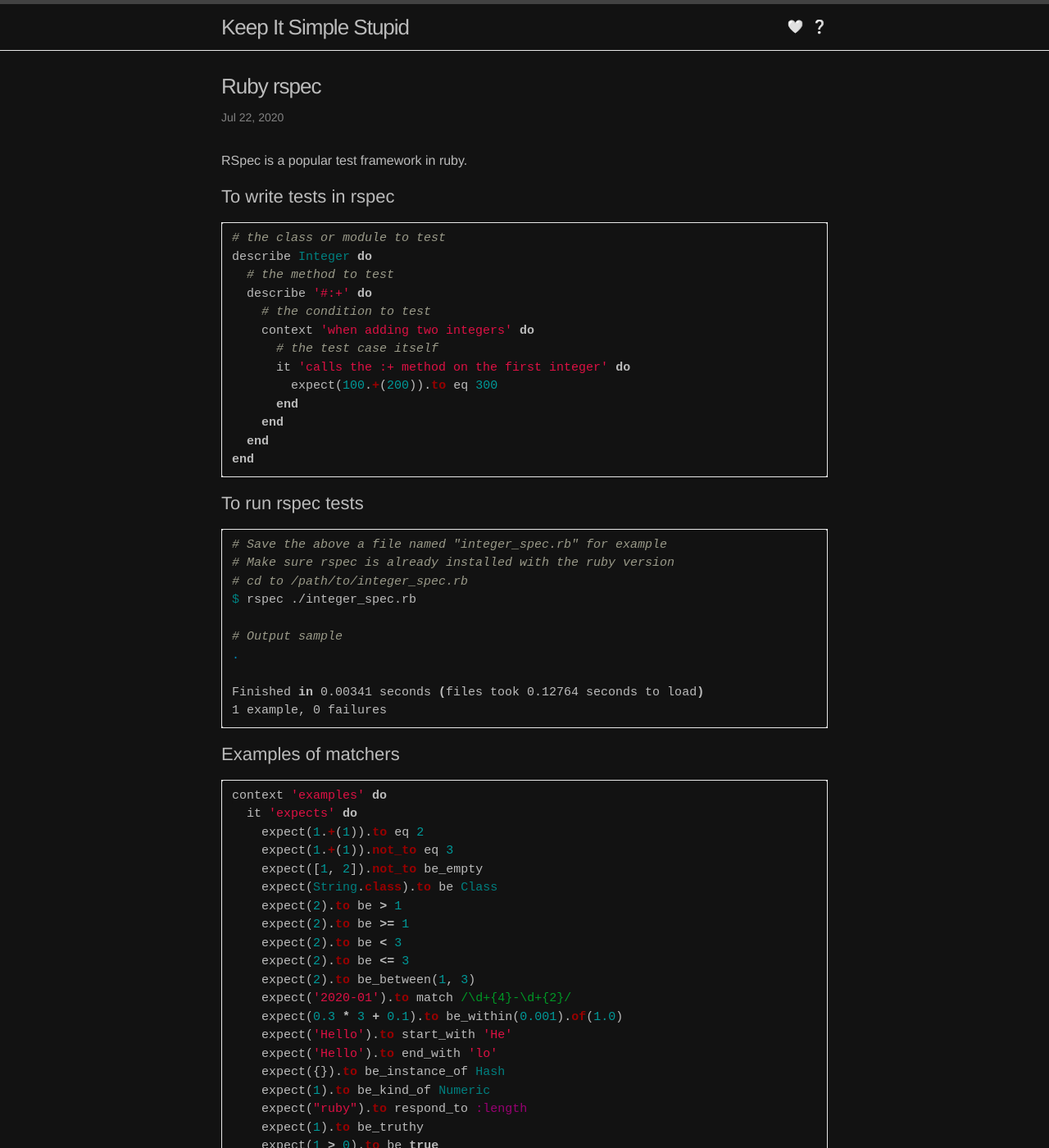
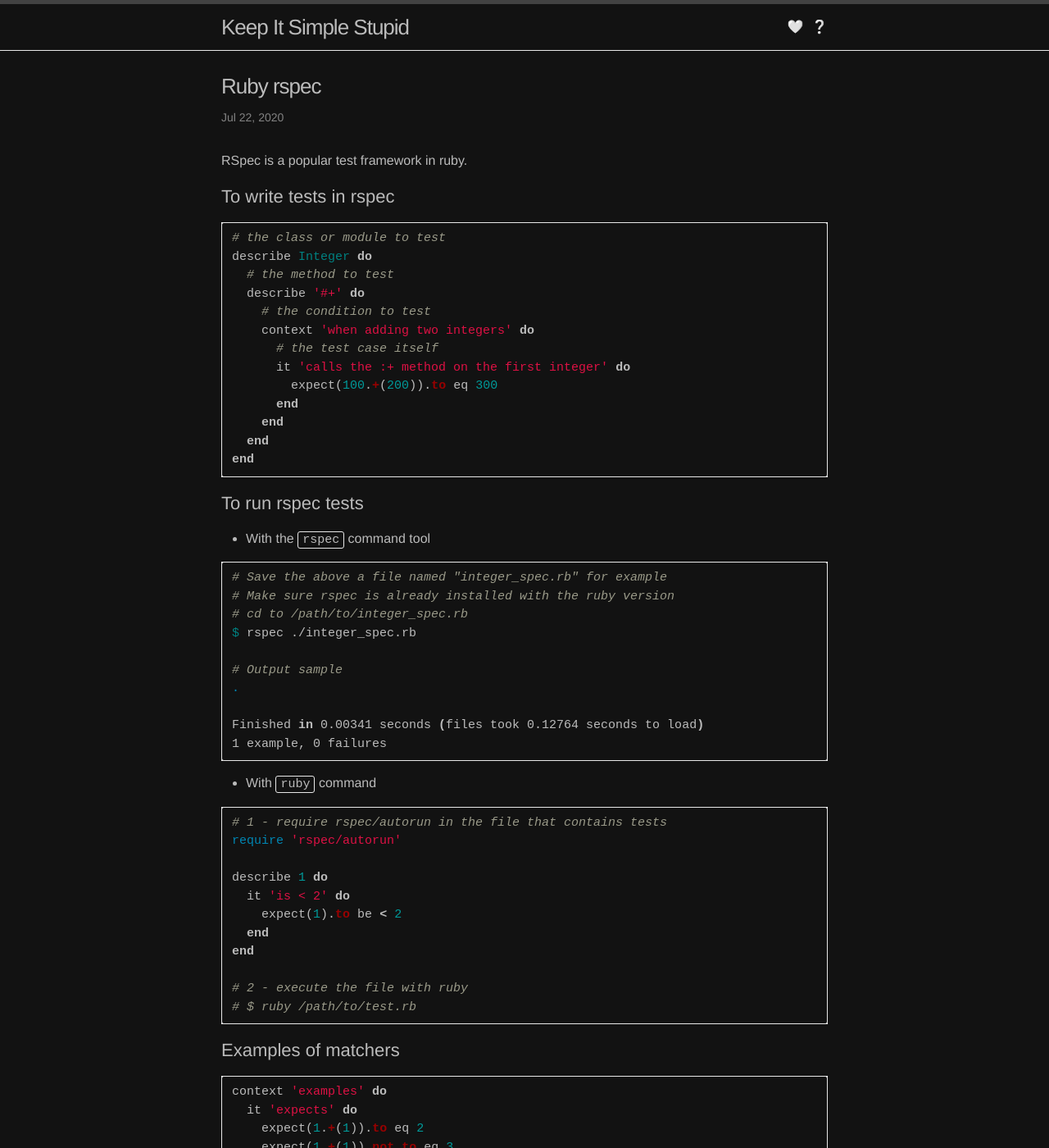
Before and after one commit to yuan-jiang/yuan-jiang.github.io, a Jekyll site: the page built from _posts/2020-07-22-ruby-rspec.md, in a window 1280 px wide and 1400 px high. Shown: the whole window at 82% size. Built offline with Jekyll 4.4.1, drawn with Linux system fonts in a browser that asks for light colours; comment, search, counter and statistics services are not loaded.

Commit message:
Update rspec tests for inline execution of tests

```diff
--- a/_posts/2020-07-22-ruby-rspec.md
+++ b/_posts/2020-07-22-ruby-rspec.md
@@ -12,7 +12,7 @@ RSpec is a popular test framework in ruby.
 # the class or module to test
 describe Integer do
   # the method to test
-  describe '#:+' do
+  describe '#+' do
     # the condition to test
     context 'when adding two integers' do
       # the test case itself
@@ -25,6 +25,7 @@ end
 {% endhighlight %}
 
 ## To run rspec tests
+- With the `rspec` command tool
 {% highlight bash %}
 # Save the above a file named "integer_spec.rb" for example
 # Make sure rspec is already installed with the ruby version
@@ -36,6 +37,21 @@ $ rspec ./integer_spec.rb
 
 Finished in 0.00341 seconds (files took 0.12764 seconds to load)
 1 example, 0 failures
+{% endhighlight %}
+
+- With `ruby` command
+{% highlight ruby %}
+# 1 - require rspec/autorun in the file that contains tests
+require 'rspec/autorun'
+
+describe 1 do
+  it 'is < 2' do
+    expect(1).to be < 2
+  end
+end
+
+# 2 - execute the file with ruby
+# $ ruby /path/to/test.rb
 {% endhighlight %}
 
 ## Examples of matchers
```
